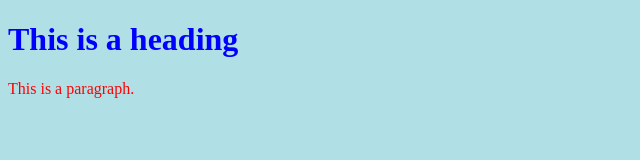
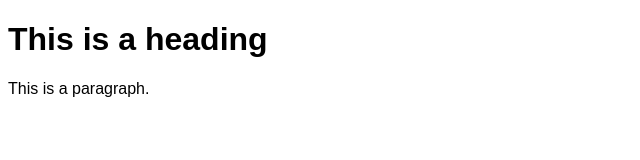
Before and after one commit to CoupledApp/coupledapp.github.io, a plain HTML site: page index.html in a window 1280 px wide. Shown: the whole page, without its empty margins (0-640 px from the left). Drawn offline with Linux system fonts and the light colour scheme.

Commit message:
Update index.html

```diff
--- a/index.html
+++ b/index.html
@@ -8,10 +8,10 @@
   <title>Coupled App</title>
   <head>
   <style>
-  body {background-color: powderblue;}
-  h1   {color: blue;font-family:'Josefin'}
-  p    {color: red;}
    @import url('https://fonts.googleapis.com/css2?family=Josefin+Sans:wght@300;400;500;600;700&display=swap');
+  body {background-color: '#FFEFDE';}
+  h1   {color: '#5F1B13';font-family:Josefin, sans-serif;}
+  p    {color: '#5F1B13';font-family:Josefin, sans-serif;}
   </style>
   </head>
 
```
